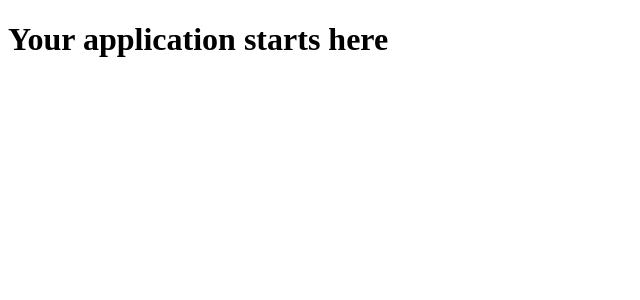
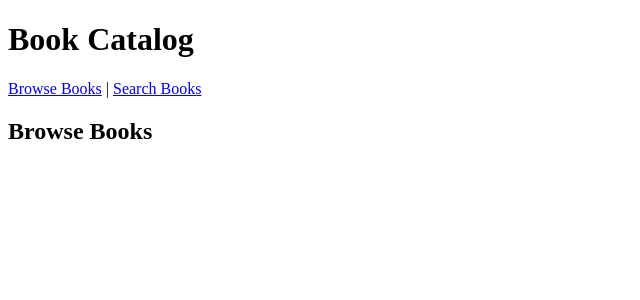
Before and after one commit to thomOsaurus/cs300-assignment-5, a React (Vite) app: page /books in a window 1280 px wide. Shown: the top 300 px of the page, without its empty margins (0-640 px from the left). Built offline with nearby package versions, Linux system fonts and the light colour scheme.

Commit message:
Configure React Router and navigation

```diff
--- a/src/App.jsx
+++ b/src/App.jsx
@@ -1,10 +1,29 @@
+import { Routes, Route, Link, Navigate } from "react-router";
 import "./styles.css";
 
 export default function App() {
   return (
     <main>
-      <h1>Your application starts here</h1>
-      {/* Build your own components, state, routes where required, and interactions. */}
-    </main>
+      <h1>Book Catalog</h1>
+
+      <nav>
+        <Link to="/books">Browse Books</Link>
+        {" | "}
+        <Link to="/search">Search Books</Link>
+      </nav>
+
+      <Routes>
+        <Route path="/" element={<Navigate to="/books" replace />} />
+        <Route path="/books" element={<h2>Browse Books</h2>} />
+        <Route path="/search" element={<h2>Search Books</h2>} />
+        <Route path="/books/:id" element={<h2>Book Details</h2>} />
+        <Route path="*" element={
+          <div>
+            <h2>Page Not Found</h2>
+            <Link to="/books">Back to Books</Link>
+          </div>
+        } />
+      </Routes>
+     </main>
   );
 }
--- a/src/main.jsx
+++ b/src/main.jsx
@@ -1,4 +1,10 @@
 import React from "react";
 import { createRoot } from "react-dom/client";
+import { BrowserRouter } from "react-router";
 import App from "./App.jsx";
-createRoot(document.querySelector("#root")).render(<App />);
+
+createRoot(document.querySelector("#root")).render(
+     <BrowserRouter basename={import.meta.env.BASE_URL}>
+         <App />
+     </BrowserRouter>
+);
```
